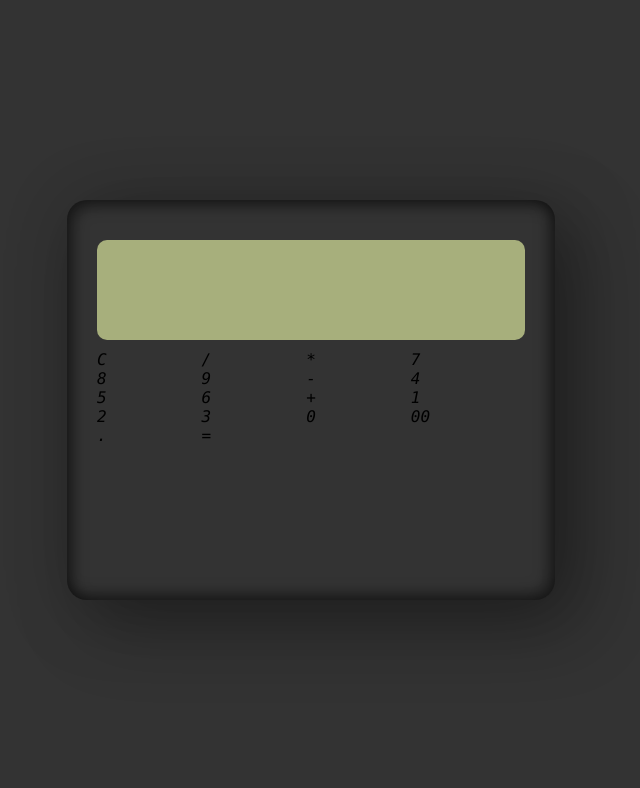
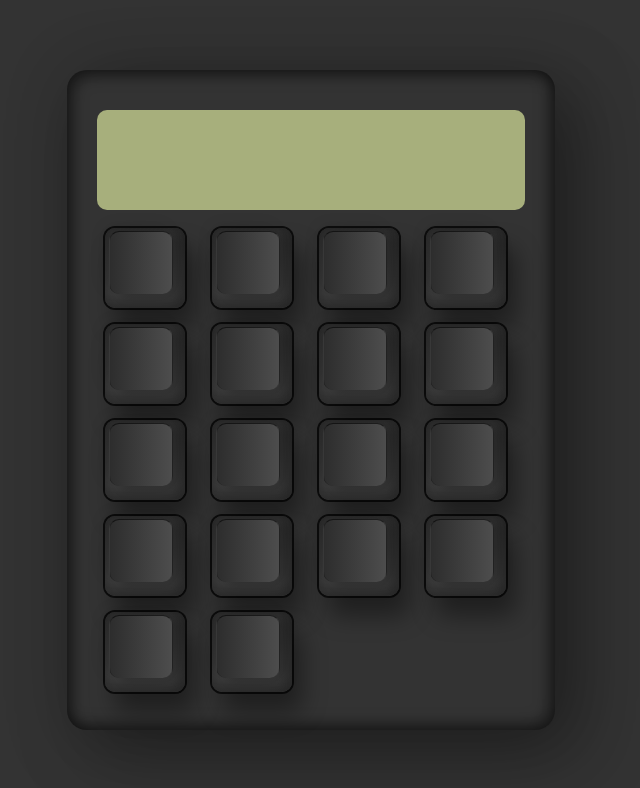
Before and after one commit to LuizGuima/CalculatorJS, a plain HTML site: page index.html in a window 1280 px wide. Shown: the whole page, without its empty margins (329-969 px from the left). Drawn offline with Linux system fonts and the light colour scheme.

Commit message:
add buttons

```diff
--- a/index.html
+++ b/index.html
@@ -12,7 +12,7 @@
     <div class="container">
         <form class="calculator" name="calc">
             <input type="text" class="value" readonly name="txt">
-            <span class="num" onclick="calc.txt.value=''"><i>C</i></span>
+            <span class="num clear" onclick="calc.txt.value=''"><i>C</i></span>
             <span class="num" onclick="calc.txt.value+='/'"><i>/</i></span>
             <span class="num" onclick="calc.txt.value+='*'"><i>*</i></span>
             <span class="num" onclick="calc.txt.value+='7'"><i>7</i></span>
@@ -22,7 +22,7 @@
             <span class="num" onclick="calc.txt.value+='4'"><i>4</i></span>
             <span class="num" onclick="calc.txt.value+='5'"><i>5</i></span>
             <span class="num" onclick="calc.txt.value+='6'"><i>6</i></span>
-            <span class="num" onclick="calc.txt.value+='+'"><i>+</i></span>
+            <span class="num plus" onclick="calc.txt.value+='+'"><i>+</i></span>
             <span class="num" onclick="calc.txt.value+='1'"><i>1</i></span>
             <span class="num" onclick="calc.txt.value+='2'"><i>2</i></span>
             <span class="num" onclick="calc.txt.value+='3'"><i>3</i></span>
--- a/style.css
+++ b/style.css
@@ -48,6 +48,38 @@ body{
     padding: 10px;
 }
 
-.calculator:hover{
-   cursor: pointer;
+.calculator span{
+    position: relative;
+    display: grid;
+    width: 80px;
+    height: 80px;
+    margin: 8px;
+    background: linear-gradient(180deg,#2f2f2f,#3f3f3f);
+    color: #fff;
+    box-shadow:inset -8px 0 9px rgba(0,0,0,0.15),
+    inset 0 -8px 9px rgba(0,0,0,0.25),
+    0 0 0 2px rgba(0,0,0,0.75),
+    10px 20px 25px rgba(0,0,0,0.4);
+    user-select: none;
+    cursor: pointer;
+    font-weight: 400;
+    border-radius: 10px;
+    text-align: center;
+    place-items: center;
 }
+
+.calculator span::before{
+    content: '';
+    position: absolute;
+    top: 3px;
+    left: 4px;
+    bottom: 14px;
+    right: 12px;
+    background: linear-gradient(90deg,#2d2d2d,#4d4d4d);
+    border-radius: 10px;
+    box-shadow: -5px -5px 15px rgba(0,0,0,0.1),
+    10px 5px 10px rgba(0,0,0,0.15);
+    border-left: 1px solid #0004;
+    border-right: 1px solid #0004;
+    border-top: 1px solid #0009;
+}
```
